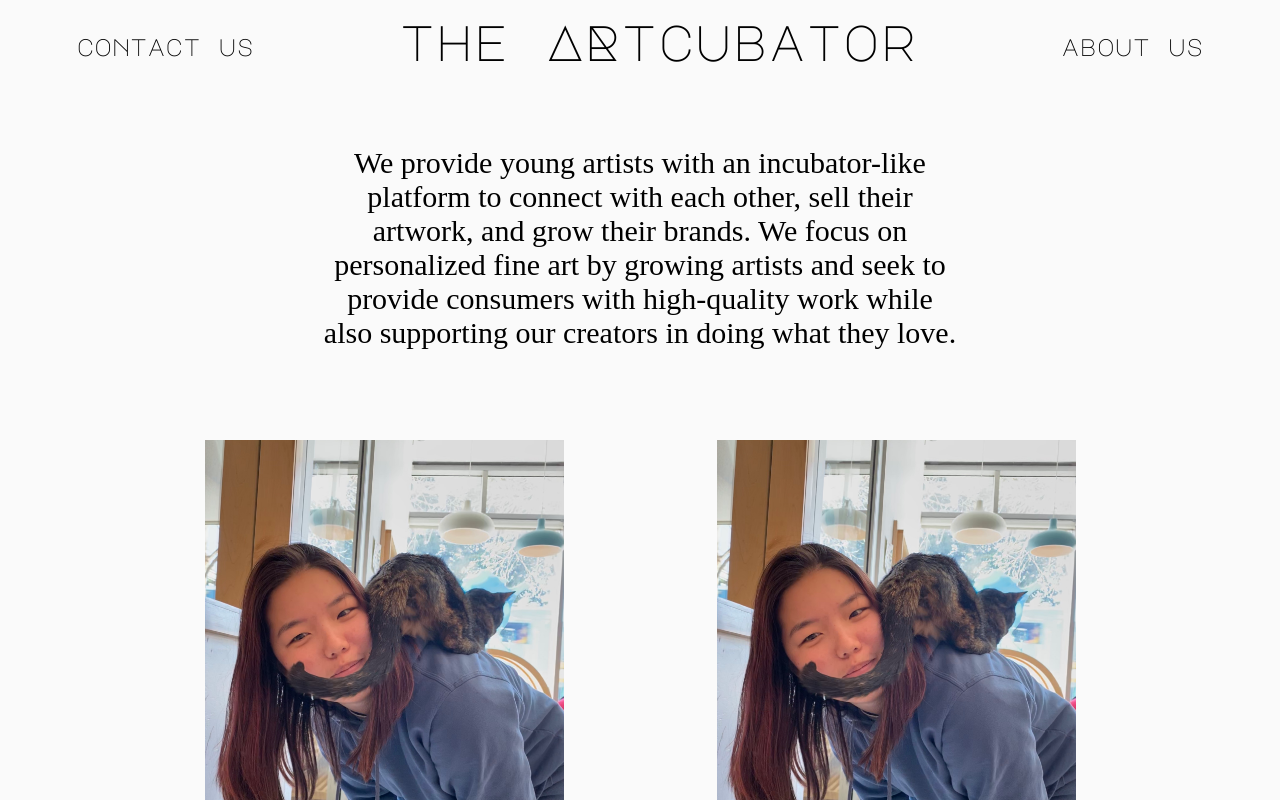
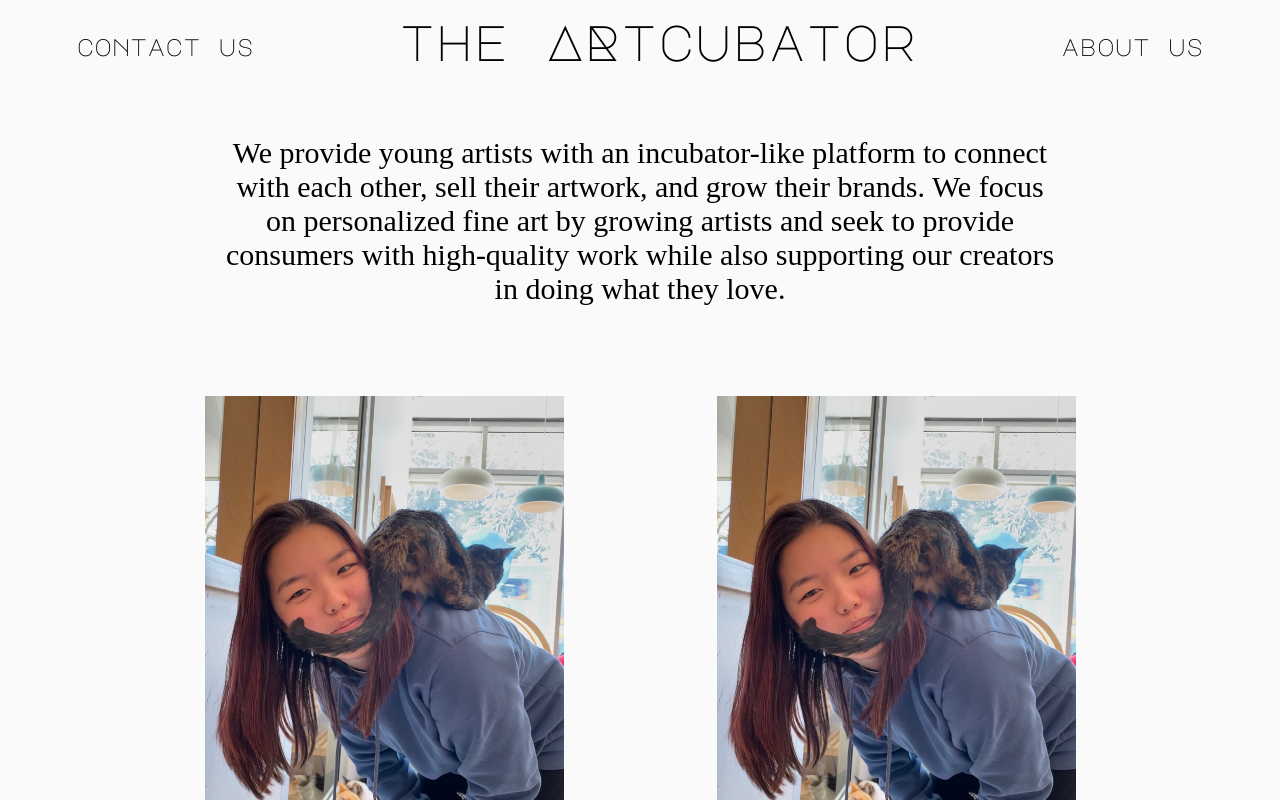
Before and after one commit to cindy-x-wang/the-artcubator, a React app: page /aboutus in a window 1280 px wide. Shown: the top 800 px of the page. Built offline with nearby package versions, Linux system fonts and the light colour scheme; no server answers; the HTML template or start-up script is replaced by a standard one; a web font is replaced by a local one.

Commit message:
spacing and navbar changes

```diff
--- a/client/src/components/pages/AboutUs.css
+++ b/client/src/components/pages/AboutUs.css
@@ -17,10 +17,10 @@
 
 .mission-container {
     min-height: 100px;
-    width: 50vw;
+    width: 65vw;
     font-family: Manuale;
     font-size: 30px;
-    padding-top: 30px;
+    padding-top: 20px;
     padding-bottom: 30px;
 
     text-align: center;
--- a/client/src/components/pages/HomePage.js
+++ b/client/src/components/pages/HomePage.js
@@ -3,6 +3,7 @@ import { Link } from "@reach/router";
 import "../../utilities.css";
 import "./HomePage.css";
 
+import NavBar from "../modules/NavBar"
 import ArtistRow from "../modules/ArtistRow.js";
 
 /**
@@ -19,7 +20,8 @@ class HomePage extends Component {
     render() {
       return (
         <div className="homepage-container">
-            <div className="homepage-header u-textCenter">
+            <NavBar/>
+           {/*  <div className="homepage-header u-textCenter">
             the ARtcubator
             </div>
             <div className="homepage-navbar">
@@ -30,7 +32,7 @@ class HomePage extends Component {
                 <Link to="/aboutus" className="homepage-navbar-button">
                     about us
                 </Link>
-            </div>
+            </div> */}
             <div className="homepage-art-container">
                 {this.props.allArtists.map((a) => (
                     <div>
```
